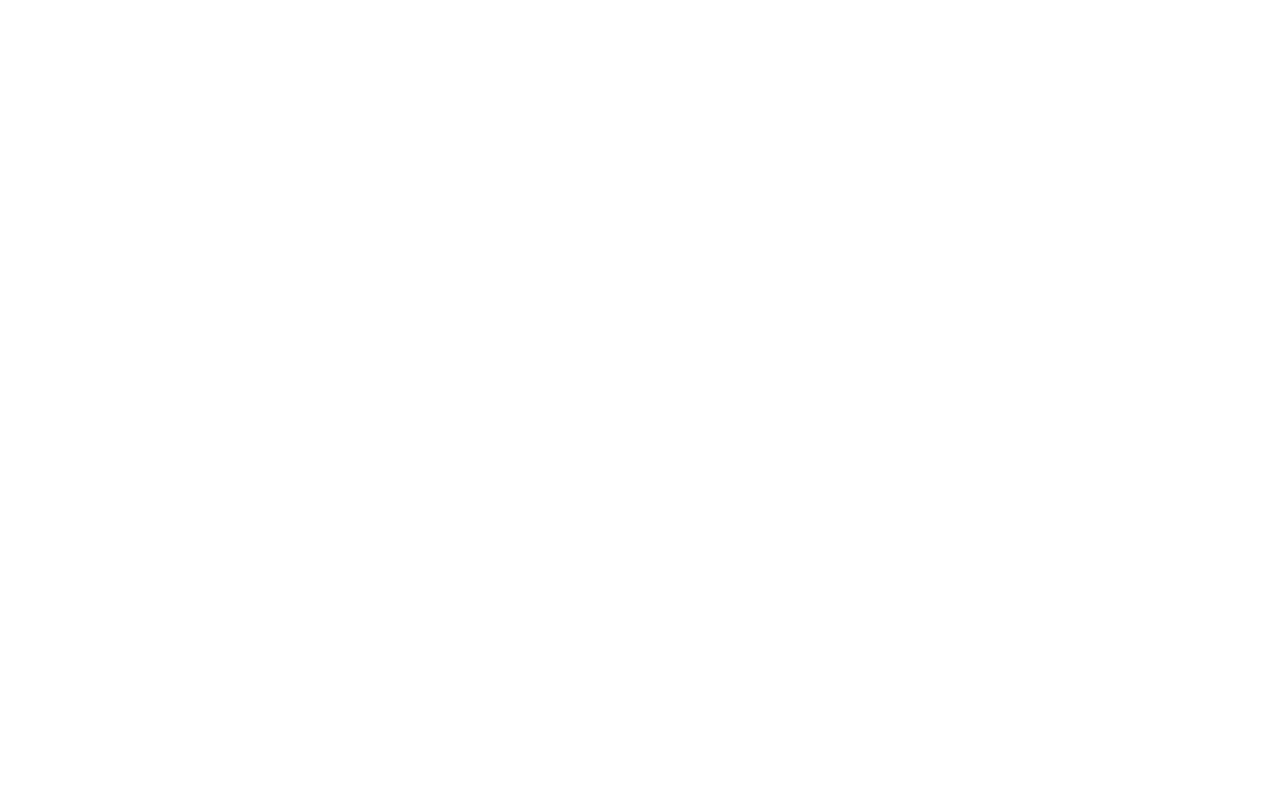
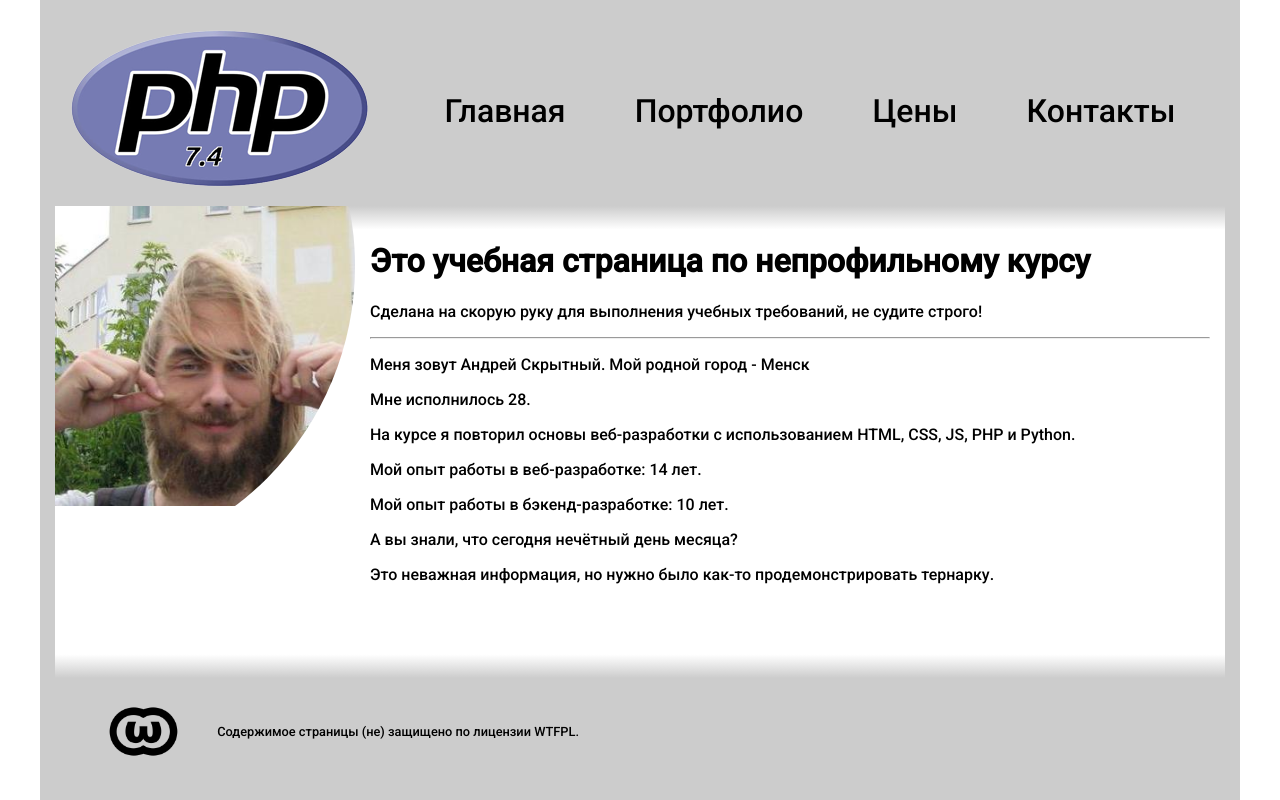
Before and after one commit to Pal9yni4bi/sf8, a PHP site: page / in a window 1280 px wide. Before the commit the page is empty. Run offline with PHP 8.4, Linux system fonts and the light colour scheme.

Commit message:
Block knowledge has improved.

```diff
--- a/assets/styles.css
+++ b/assets/styles.css
@@ -0,0 +1,69 @@
+@import url('https://fonts.googleapis.com/css2?family=Roboto:wght@500&display=swap');
+html {
+    font-family: 'Roboto', sans-serif;
+}
+body {
+    margin: 0;
+}
+.container {
+    display: grid;
+    margin: 0 auto;
+    width: 1200px;
+    background: #ccc;
+    grid-template: "header header"
+    "photo main" 1fr
+    "footer footer" / 300px auto;
+    padding: 15px;
+    min-height: 100vh;
+    box-sizing: border-box;
+}
+header {
+    padding: 15px;
+    grid-area: header;
+    display: flex;
+    justify-content: space-between;
+    align-items: center;
+}
+nav {
+    width: 100%;
+}
+.menu {
+    list-style: none;
+    display: flex;
+    justify-content: space-around;
+}
+.menu li a {
+    font-size: 2em;
+    color: #000;
+    text-decoration: none;
+}
+.menu li a:hover {
+    color: #f00;
+    text-decoration: underline;
+}
+.content {
+    background: linear-gradient(to bottom, #ccc 0, #fff 5%, #fff 95%, #ccc 100%), linear-gradient(to right, #ccc 0, #fff 5%, #fff 95%, #ccc 100%);
+}
+.photo {
+    grid-area: photo;
+    background: linear-gradient(to bottom, #ccc 0, #fff 5%, #fff 95%, #ccc 100%), linear-gradient(to right, #ccc 0, #fff 5%, #fff 95%, #ccc 100%);
+}
+.photo img {
+    max-width: 100%;
+    clip-path: ellipse(100% 100% at 0% 20%);
+}
+main {
+    padding: 15px;
+    grid-area: main;
+}
+.footer {
+    padding: 15px;
+    grid-area: footer;
+    display: flex;
+    align-items: center;
+    font-size: 0.8em;
+}
+.footer img {
+    max-height: 4em;
+    margin: 1em 3em;
+}
--- a/content-layout.inc.php
+++ b/content-layout.inc.php
@@ -1 +1,10 @@
-<?php
+<?= $disclaimer ?>
+<hr>
+<p>Меня зовут <?= $name . ' ' . $surname ?>. Мой родной город - <?= $city ?></p>
+<p>Мне исполнилось <?= $age ?>.</p>
+<?php include 'knowledge.inc.php' ?>
+<p>А вы знали, что сегодня <?= date('d') % 2 == 0 ? 'чётный' : 'нечётный' ?> день месяца?</p>
+<p>Это неважная информация, но нужно было как-то продемонстрировать тернарку.</p>
+<?php if (rand(0, 9) <= 3) { ?>
+    <p>Вам повезло, это предложение видит только каждый третий посетитель.</p>
+<?php } ?>
--- a/footer.inc.php
+++ b/footer.inc.php
@@ -1 +1 @@
-<?php
+<footer class="footer"><img src="/assets/img/220px-WTFPL_logo.svg.png" alt="WTFPL logo"> Содержимое страницы (не) защищено по лицензии WTFPL.</footer>
--- a/header.inc.php
+++ b/header.inc.php
@@ -1 +1,6 @@
-<?php
+<header>
+    <?php include 'logo.inc.php' ?>
+    <nav>
+        <?php include 'menu.inc.php' ?>
+    </nav>
+</header>
--- a/index.php
+++ b/index.php
@@ -1 +1,46 @@
 <?php
+$menu = [
+    [
+        'link' => '#',
+        'title' => 'Главная',
+    ],
+    [
+        'link' => '#',
+        'title' => 'Портфолио',
+    ],
+    [
+        'link' => '#',
+        'title' => 'Цены',
+    ],
+    [
+        'link' => '#',
+        'title' => 'Контакты',
+    ],
+];
+
+$name = 'Андрей';
+$surname = 'Скрытный';
+$city = 'Менск';
+$age = date('Y') - 1993;
+$experienceWeb = date('Y') - 2007;
+$experiencePHP = date('Y') - 2011;
+
+$h1 = 'Это учебная страница по непрофильному курсу';
+$disclaimer = '<p>Сделана на скорую руку для выполнения учебных требований, не судите строго!</p>';
+
+/**
+ * Получаем правильное числительное согласно русского языка
+ *
+ * @param int   $number
+ * @param array $titles
+ *
+ * @return string
+ */
+function human_plural(int $number, array $titles = ['год', 'года', 'лет']): string
+{
+    $cases = [2, 0, 1, 1, 1, 2];
+    $number = abs($number); // для корректной работы с отрицательными числами
+    return $titles[($number % 100 > 4 && $number % 100 < 20) ? 2 : $cases[min($number % 10, 5)]];
+}
+
+include 'main.php';
--- a/knowledge.inc.php
+++ b/knowledge.inc.php
@@ -1 +1,5 @@
-<?php
+<div class="knowledge">
+    <p>На курсе я повторил основы веб-разработки с использованием HTML, CSS, JS, PHP и Python.</p>
+    <p>Мой опыт работы в веб-разработке: <?= $experienceWeb . ' ' . human_plural($experienceWeb) ?>.</p>
+    <p>Мой опыт работы в бэкенд-разработке: <?= $experiencePHP . ' ' . human_plural($experiencePHP) ?>.</p>
+</div>
--- a/logo.inc.php
+++ b/logo.inc.php
@@ -1 +1,3 @@
-<?php
+<div class="logo">
+    <img src="/assets/img/php74.png" alt="Логотип">
+</div>
--- a/main.php
+++ b/main.php
@@ -1 +1,22 @@
-<?php
+<!doctype html>
+<html lang="en">
+<head>
+    <meta charset="UTF-8">
+    <meta name="viewport"
+          content="width=device-width, user-scalable=no, initial-scale=1.0, maximum-scale=1.0, minimum-scale=1.0">
+    <meta http-equiv="X-UA-Compatible" content="ie=edge">
+    <title>Практическая работа по веб-разработке, SH-3</title>
+    <link rel="stylesheet" href="assets/styles.css">
+</head>
+<body>
+<div class="container">
+    <?php include 'header.inc.php' ?>
+    <aside class="photo"><img src="/assets/img/avatar.jpg" alt="Автор"></aside>
+    <main class="content">
+        <h1><?= $h1 ?></h1>
+        <?php include 'content-layout.inc.php' ?>
+    </main>
+    <?php include 'footer.inc.php' ?>
+</div>
+</body>
+</html>
--- a/menu.inc.php
+++ b/menu.inc.php
@@ -1 +1,5 @@
-<?php
+<ul class="menu">
+    <?php foreach ($menu as $item) { ?>
+        <li><a href="<?= $item['link'] ?>" title="<?= $item['title'] ?>" <?= $item['title'] == 'Цены' ? 'onclick="alert(\'А вы не из налоговой?\')"' : '' ?>><?= $item['title'] ?></a></li>
+    <?php } ?>
+</ul>
```
